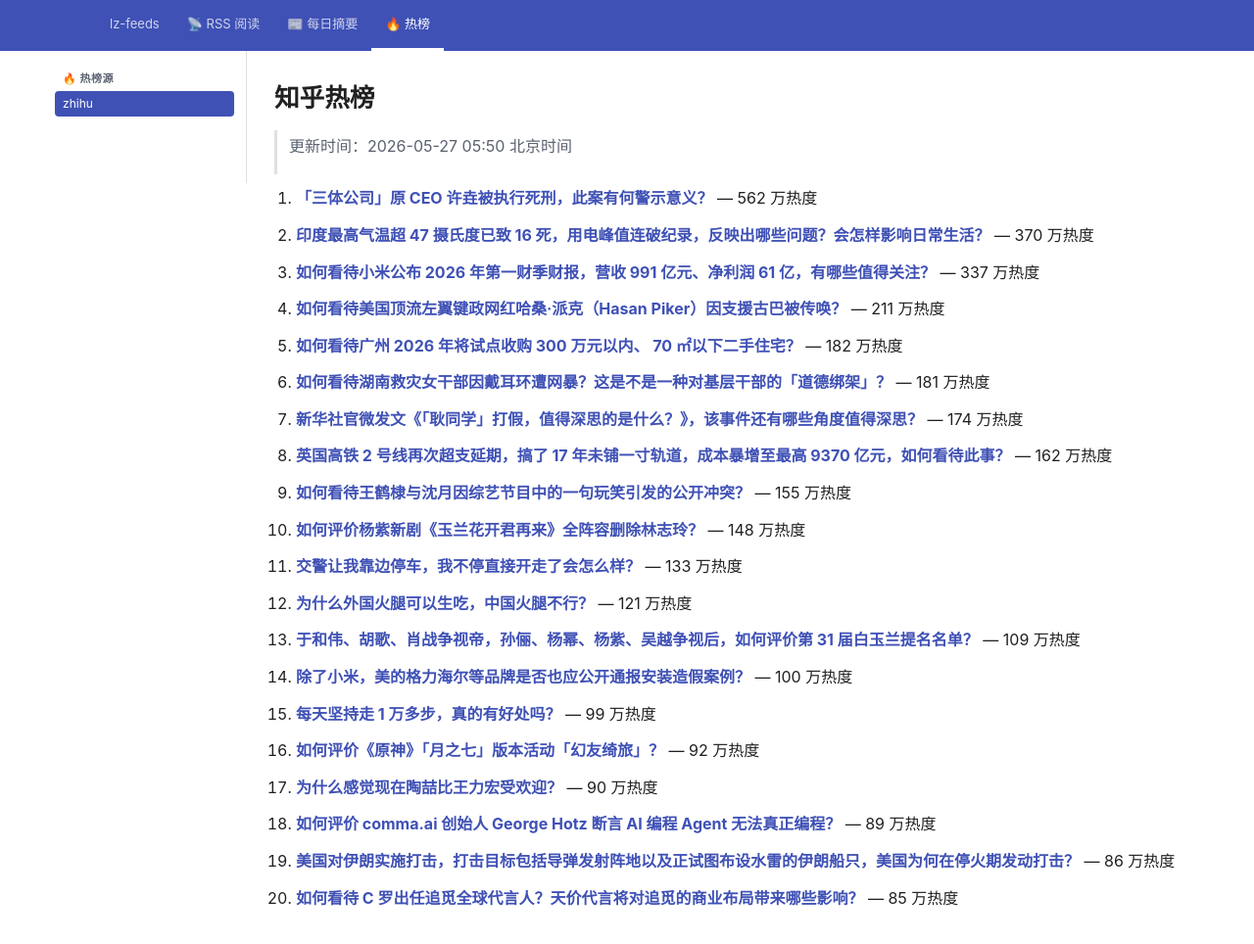
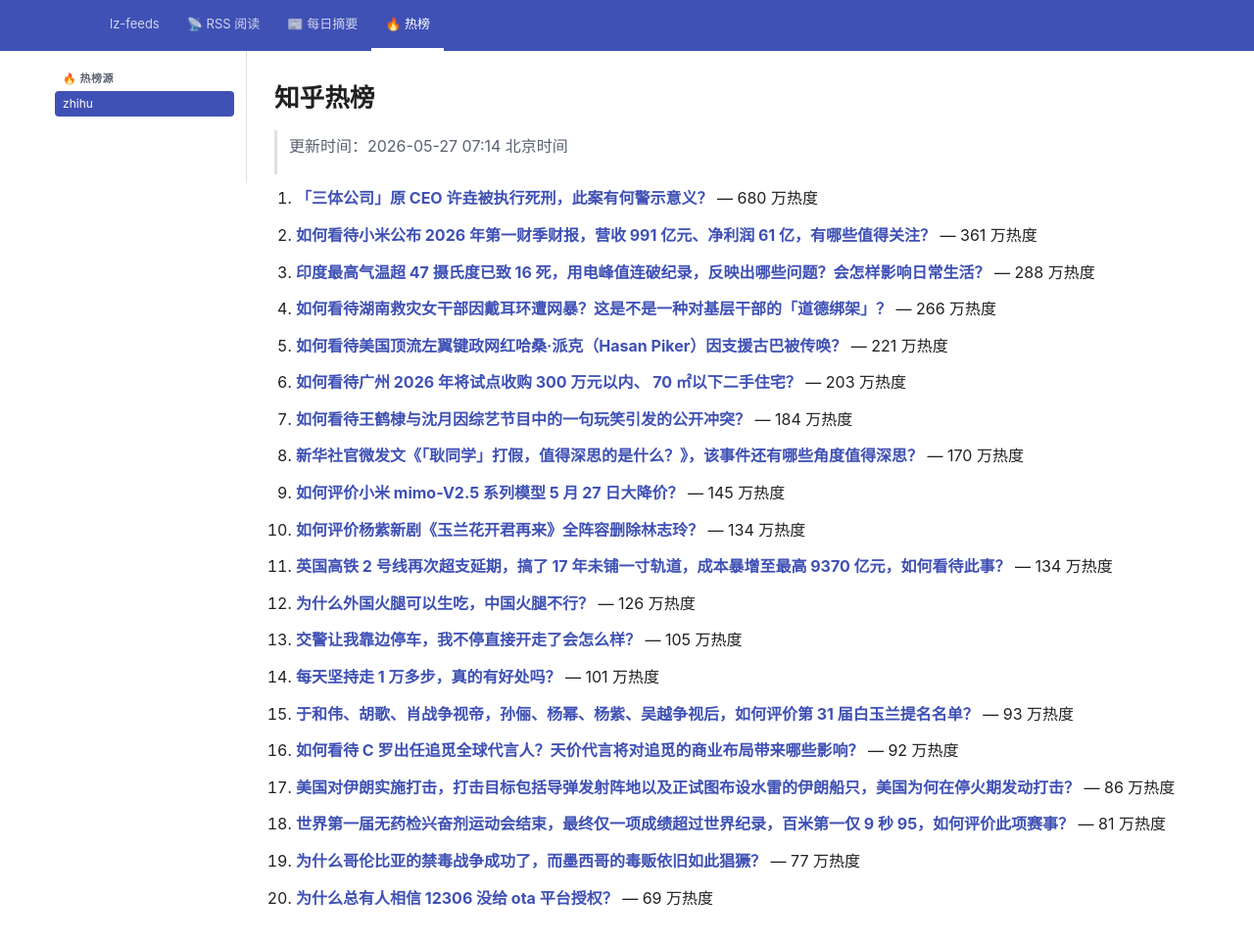
Before and after one commit to lizhang0101/lz-feeds, a Jekyll site: the page built from _hotlist/zhihu.md, in a window 1280 px wide and 994 px high. Shown: the top 964 px of the window at 98% size. Built offline with Jekyll 4.4.1, drawn with Linux system fonts in a browser that asks for light colours.

Commit message:
hotlist: 2026-05-26T23:14Z

```diff
--- a/_hotlist/zhihu.md
+++ b/_hotlist/zhihu.md
@@ -1,48 +1,48 @@
 ---
-updated: 2026-05-27 05:50 北京时间
+updated: 2026-05-27 07:14 北京时间
 count: 20
 ---
 
 # 知乎热榜
 
-> 更新时间：2026-05-27 05:50 北京时间
+> 更新时间：2026-05-27 07:14 北京时间
 
-1. **[「三体公司」原 CEO 许垚被执行死刑，此案有何警示意义？](https://www.zhihu.com/question/2042569646591803528)** — 562 万热度
+1. **[「三体公司」原 CEO 许垚被执行死刑，此案有何警示意义？](https://www.zhihu.com/question/2042569646591803528)** — 680 万热度
 
-2. **[印度最高气温超 47 摄氏度已致 16 死，用电峰值连破纪录，反映出哪些问题？会怎样影响日常生活？](https://www.zhihu.com/question/2042157033336657693)** — 370 万热度
+2. **[如何看待小米公布 2026 年第一财季财报，营收 991 亿元、净利润 61 亿，有哪些值得关注？](https://www.zhihu.com/question/2042667657242076706)** — 361 万热度
 
-3. **[如何看待小米公布 2026 年第一财季财报，营收 991 亿元、净利润 61 亿，有哪些值得关注？](https://www.zhihu.com/question/2042667657242076706)** — 337 万热度
+3. **[印度最高气温超 47 摄氏度已致 16 死，用电峰值连破纪录，反映出哪些问题？会怎样影响日常生活？](https://www.zhihu.com/question/2042157033336657693)** — 288 万热度
 
-4. **[如何看待美国顶流左翼键政网红哈桑·派克（Hasan Piker）因支援古巴被传唤？](https://www.zhihu.com/question/2042187587520049806)** — 211 万热度
+4. **[如何看待湖南救灾女干部因戴耳环遭网暴？这是不是一种对基层干部的「道德绑架」？](https://www.zhihu.com/question/2042528464721416949)** — 266 万热度
 
-5. **[如何看待广州 2026 年将试点收购 300 万元以内、 70 ㎡以下二手住宅？](https://www.zhihu.com/question/2042580227138834938)** — 182 万热度
+5. **[如何看待美国顶流左翼键政网红哈桑·派克（Hasan Piker）因支援古巴被传唤？](https://www.zhihu.com/question/2042187587520049806)** — 221 万热度
 
-6. **[如何看待湖南救灾女干部因戴耳环遭网暴？这是不是一种对基层干部的「道德绑架」？](https://www.zhihu.com/question/2042528464721416949)** — 181 万热度
+6. **[如何看待广州 2026 年将试点收购 300 万元以内、 70 ㎡以下二手住宅？](https://www.zhihu.com/question/2042580227138834938)** — 203 万热度
 
-7. **[新华社官微发文《「耿同学」打假，值得深思的是什么？》，该事件还有哪些角度值得深思？](https://www.zhihu.com/question/2042590420559819686)** — 174 万热度
+7. **[如何看待王鹤棣与沈月因综艺节目中的一句玩笑引发的公开冲突？](https://www.zhihu.com/question/2041919274411939599)** — 184 万热度
 
-8. **[英国高铁 2 号线再次超支延期，搞了 17 年未铺一寸轨道，成本暴增至最高 9370 亿元，如何看待此事？](https://www.zhihu.com/question/2040456555712230555)** — 162 万热度
+8. **[新华社官微发文《「耿同学」打假，值得深思的是什么？》，该事件还有哪些角度值得深思？](https://www.zhihu.com/question/2042590420559819686)** — 170 万热度
 
-9. **[如何看待王鹤棣与沈月因综艺节目中的一句玩笑引发的公开冲突？](https://www.zhihu.com/question/2041919274411939599)** — 155 万热度
+9. **[如何评价小米 mimo-V2.5 系列模型 5 月 27 日大降价？](https://www.zhihu.com/question/2042778573321266131)** — 145 万热度
 
-10. **[如何评价杨紫新剧《玉兰花开君再来》全阵容删除林志玲？](https://www.zhihu.com/question/2042249132945970226)** — 148 万热度
+10. **[如何评价杨紫新剧《玉兰花开君再来》全阵容删除林志玲？](https://www.zhihu.com/question/2042249132945970226)** — 134 万热度
 
-11. **[交警让我靠边停车，我不停直接开走了会怎么样？](https://www.zhihu.com/question/2040429095847253722)** — 133 万热度
+11. **[英国高铁 2 号线再次超支延期，搞了 17 年未铺一寸轨道，成本暴增至最高 9370 亿元，如何看待此事？](https://www.zhihu.com/question/2040456555712230555)** — 134 万热度
 
-12. **[为什么外国火腿可以生吃，中国火腿不行？](https://www.zhihu.com/question/2042348064699143730)** — 121 万热度
+12. **[为什么外国火腿可以生吃，中国火腿不行？](https://www.zhihu.com/question/2042348064699143730)** — 126 万热度
 
-13. **[于和伟、胡歌、肖战争视帝，孙俪、杨幂、杨紫、吴越争视后，如何评价第 31 届白玉兰提名名单？](https://www.zhihu.com/question/2042547966058000690)** — 109 万热度
+13. **[交警让我靠边停车，我不停直接开走了会怎么样？](https://www.zhihu.com/question/2040429095847253722)** — 105 万热度
 
-14. **[除了小米，美的格力海尔等品牌是否也应公开通报安装造假案例？](https://www.zhihu.com/question/2042171361179815968)** — 100 万热度
+14. **[每天坚持走 1 万多步，真的有好处吗？](https://www.zhihu.com/question/2041137479844156563)** — 101 万热度
 
-15. **[每天坚持走 1 万多步，真的有好处吗？](https://www.zhihu.com/question/2041137479844156563)** — 99 万热度
+15. **[于和伟、胡歌、肖战争视帝，孙俪、杨幂、杨紫、吴越争视后，如何评价第 31 届白玉兰提名名单？](https://www.zhihu.com/question/2042547966058000690)** — 93 万热度
 
-16. **[如何评价《原神》「月之七」版本活动「幻友绮旅」？](https://www.zhihu.com/question/2041871231125905798)** — 92 万热度
+16. **[如何看待 C 罗出任追觅全球代言人？天价代言将对追觅的商业布局带来哪些影响？](https://www.zhihu.com/question/2042540536305641413)** — 92 万热度
 
-17. **[为什么感觉现在陶喆比王力宏受欢迎？](https://www.zhihu.com/question/645669785)** — 90 万热度
+17. **[美国对伊朗实施打击，打击目标包括导弹发射阵地以及正试图布设水雷的伊朗船只，美国为何在停火期发动打击？](https://www.zhihu.com/question/2042527297291431958)** — 86 万热度
 
-18. **[如何评价 comma.ai 创始人 George Hotz 断言 AI 编程 Agent 无法真正编程？](https://www.zhihu.com/question/2042336304244019752)** — 89 万热度
+18. **[世界第一届无药检兴奋剂运动会结束，最终仅一项成绩超过世界纪录，百米第一仅 9 秒 95，如何评价此项赛事？](https://www.zhihu.com/question/2042564870738900260)** — 81 万热度
 
-19. **[美国对伊朗实施打击，打击目标包括导弹发射阵地以及正试图布设水雷的伊朗船只，美国为何在停火期发动打击？](https://www.zhihu.com/question/2042527297291431958)** — 86 万热度
+19. **[为什么哥伦比亚的禁毒战争成功了，而墨西哥的毒贩依旧如此猖獗？](https://www.zhihu.com/question/351770580)** — 77 万热度
 
-20. **[如何看待 C 罗出任追觅全球代言人？天价代言将对追觅的商业布局带来哪些影响？](https://www.zhihu.com/question/2042540536305641413)** — 85 万热度
+20. **[为什么总有人相信 12306 没给 ota 平台授权？](https://www.zhihu.com/question/2000857889544361382)** — 69 万热度
```
